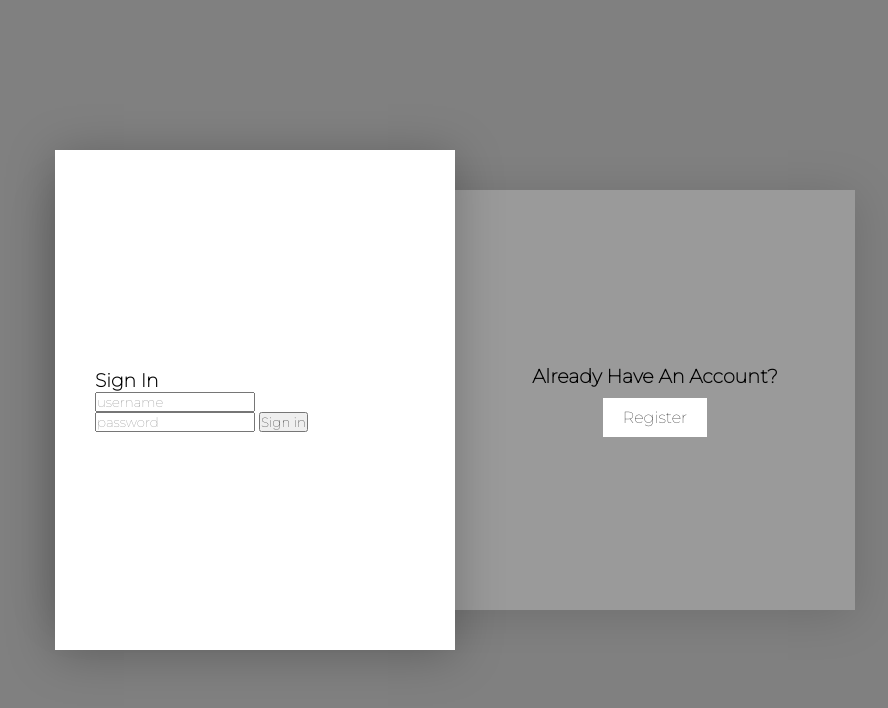
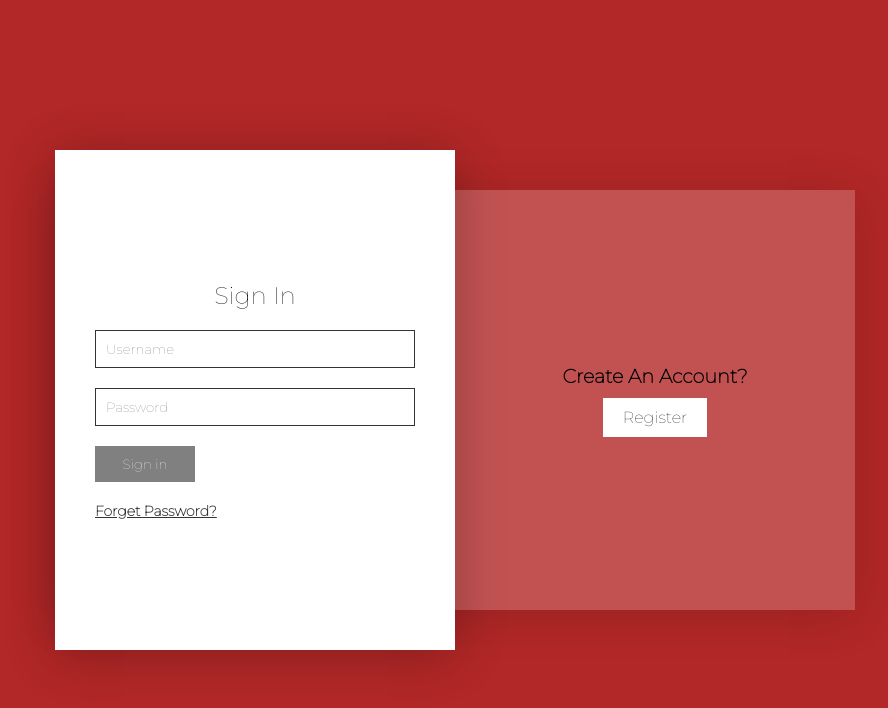
Before and after one commit to adiattri/digi-diary, a plain HTML site: page sign_in.html in a window 1280 px wide. Shown: the whole page, without its empty margins (185-1073 px from the left). Drawn offline with Linux system fonts and the light colour scheme.

Commit message:
fresh start

```diff
--- a/sign_in.css
+++ b/sign_in.css
@@ -10,7 +10,7 @@ body{
     justify-content: center;
     align-items: center;
     min-height: 100vh;
-    background-color: gray;
+    background-color: #b22727;
     transition: .15s;
     font-weight: bold;
 }
@@ -55,7 +55,8 @@ body.active{
     justify-content: center;
     align-items: center;
     box-shadow: 0 5px 45px rgba(0,0,0,.25);
-    transition: ease-in-out .5 s;
+    transition: ease-in-out .5s;
+    overflow: hidden;
 }
 .form-box.active{
     left: 50%;
@@ -82,6 +83,21 @@ body.active{
     transition: .5s;
     padding: 50px;
 }
+.form-box .signform{
+    transition-delay: .25s;
+}
+.form-box.active .signinform{
+    left: -100%;
+    transition-delay: 0;
+}
+.form-box .signupform{
+    left: 100%;
+    transition-delay: 0;
+}
+.form-box.active .signupform{
+    left: 0%;
+    transition-delay: .25s;
+}
 .form-box .form form{
     display: flex;
     width: 100%;
@@ -92,6 +108,7 @@ body.active{
     padding: 10px;
     outline: none;
     border: 1px solid #333;
+    font-weight: 500;
 }
 .form form h3{
     text-align: center;
@@ -99,3 +116,22 @@ body.active{
     font-weight: 500;
     margin-bottom: 20px;
 }
+
+.form form input[type="submit"]{
+    background-color: gray;
+    border: none;
+    max-width:  100px;
+    color: #fff;
+    cursor: pointer;
+}
+.form form input[value="Sign Up"]{
+    background-color: #03a9f4;
+    border: none;
+    max-width:  100px;
+    color: #fff;
+    cursor: pointer;
+}
+a {
+    color: #333;
+    font-size: 14px;
+}
--- a/sign_in.html
+++ b/sign_in.html
@@ -16,16 +16,29 @@
                 <button class="signinbtn">Sign In</button>
             </div>
             <div class="box signup">
-                <h2>Already Have An Account?</h2>
+                <h2>Create An Account?</h2>
                 <button class="signupbtn">Register</button>
             </div>
         </div>
         <div class="form-box">
             <div class="form signinform">
+                <form>
                 <h3>Sign In</h3>
-                <input type="text" placeholder="username">
-                <input type="text" placeholder="password">
+                <input type="text" placeholder="Username">
+                <input type="passowrd" placeholder="Password">
                 <input type="submit" value="Sign in">
+                <a href="#">Forget Password?</a>
+                </form>
+            </div>
+            <div class="form signupform">
+                <form>
+                <h3>Sign Up</h3>
+                <input type="text" placeholder="Username">
+                <input type="email" placeholder="Email Address">
+                <input type="password" placeholder="Passoword">
+                <input type="passowrd" placeholder="Confirm Password">
+                <input type="submit" value="Sign Up">
+                </form>
             </div>
         </div>
     </div>
```
